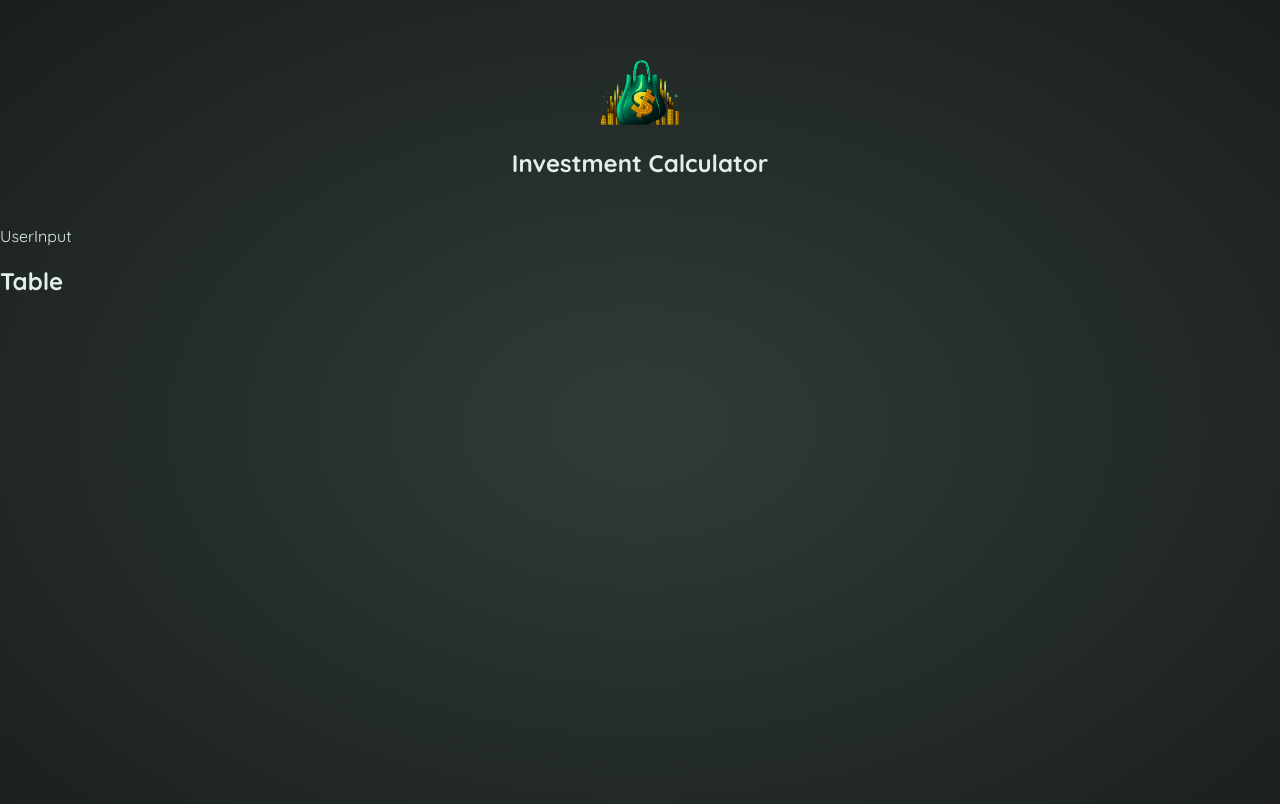
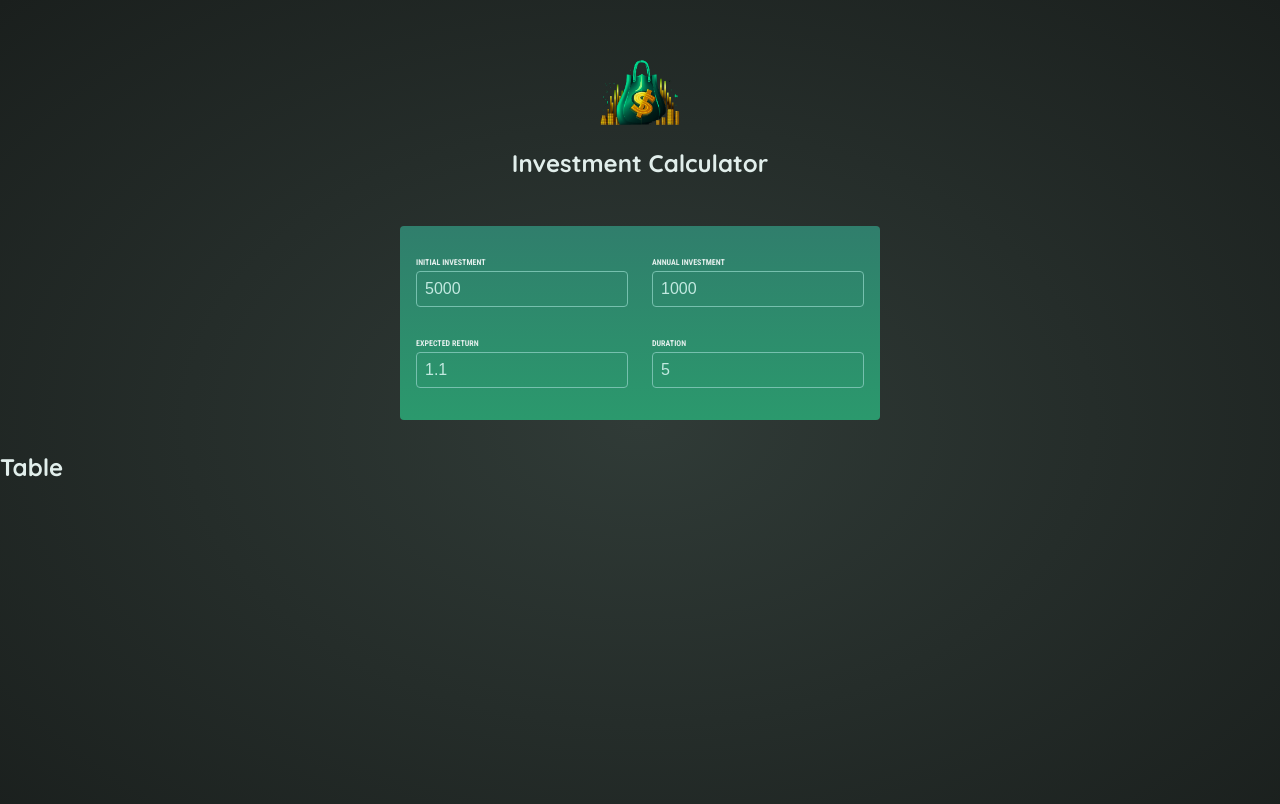
Before and after one commit to jacquelyn-bradshaw/react-investment-calculator, a React (Vite) app: page / in a window 1280 px wide. Shown: the top 804 px of the page. Built offline with nearby package versions, Linux system fonts and the light colour scheme.

Commit message:
UserInput created

```diff
--- a/src/Components/UserInput.jsx
+++ b/src/Components/UserInput.jsx
@@ -1,5 +1,59 @@
+import { useState } from "react";
+
 export default function UserInput () {
-  return <div>
-    <label>UserInput</label>
-  </div>
+  const [userInput, setUserInput] = useState({
+    initialInvestment: 5000,
+    annualInvestment: 1000,
+    expectedReturn: 1.1,
+    duration: 5
+  });
+
+  function changeUserInput (identifier, value) {
+    setUserInput(prevUserInput => {
+      return {
+        ...prevUserInput,
+        [identifier]: value
+      };
+    });
+  }
+
+  return <section id="user-input">
+    <div className="input-group">
+      <p>
+        <label>Initial Investment</label>
+        <input
+          type="number"
+          onChange={(event)=>{changeUserInput("initialInvestment", event.target.value)}}
+          value={userInput.initialInvestment}
+        />
+      </p>
+      <p>
+        <label>Annual Investment</label>
+        <input
+          type="number"
+          onChange={(event)=>{changeUserInput("annualInvestment", event.target.value)}}
+          value={userInput.annualInvestment}
+        />
+      </p>
+    </div>
+    <div className="input-group">
+      <p>
+        <label>Expected Return</label>
+        <input
+          type="number"
+          step="0.01"
+          onChange={(event)=>{changeUserInput("expectedReturn", event.target.value)}}
+          value={userInput.expectedReturn}
+        />
+      </p>
+      <p>
+        <label>Duration</label>
+        <input
+          type="number"
+          onChange={(event)=>{changeUserInput("duration", event.target.value)}}
+          value={userInput.duration}
+        />
+      </p>
+    </div>
+  </section>
 }
```
